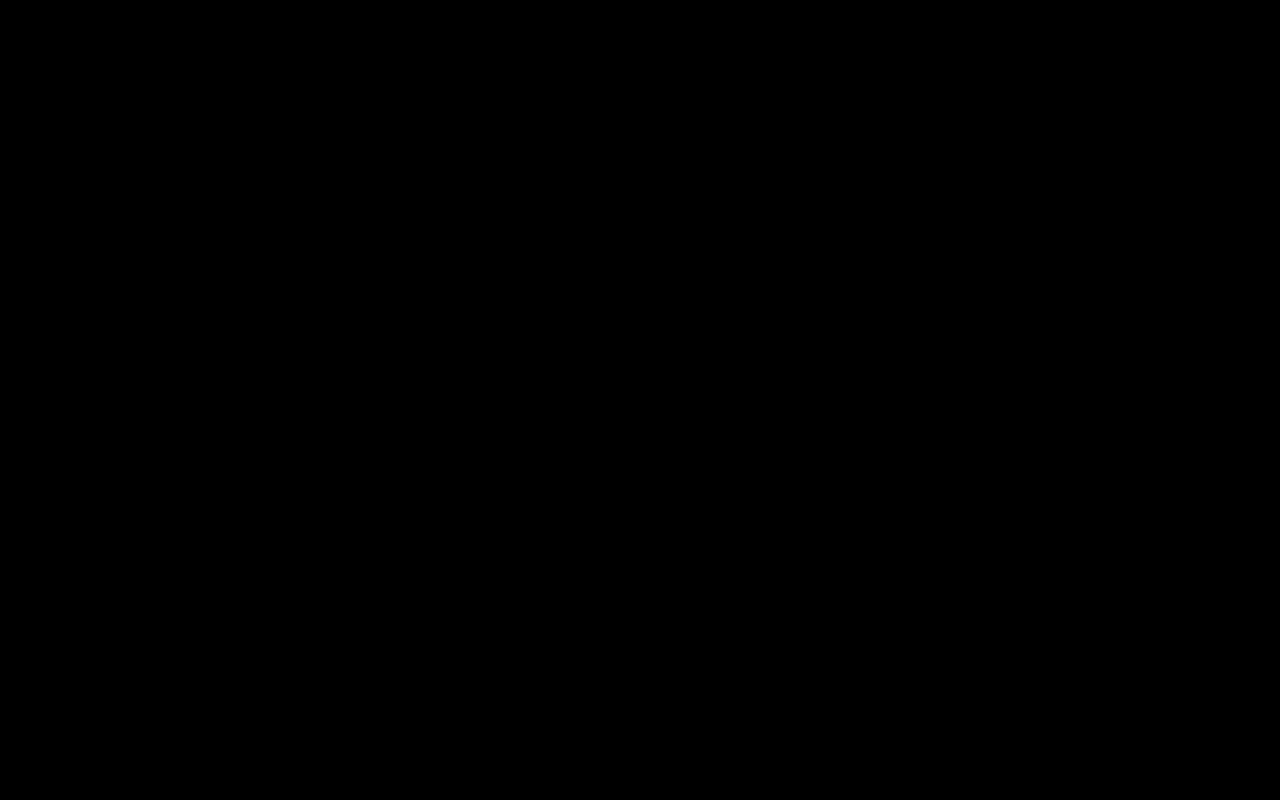
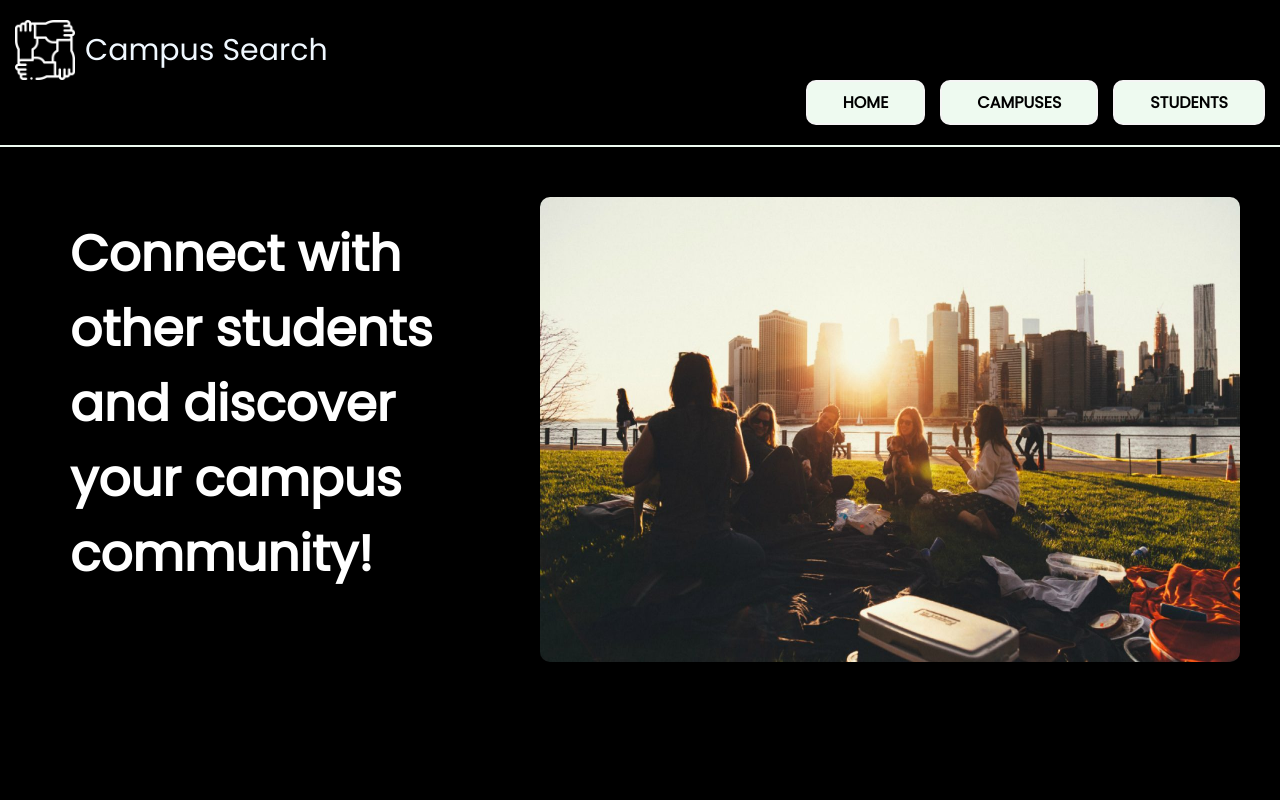
Before and after one commit to karechob/Frontend-CRUD-project, a React (Create React App) app in the folder crud-frontend/: page / in a window 1280 px wide. Before the commit this address had no page. Shown: the top 800 px of the page. Built offline with nearby package versions, Linux system fonts and the light colour scheme.

Commit message:
comment alerts toastify

```diff
--- a/crud-frontend/src/App/App.js
+++ b/crud-frontend/src/App/App.js
@@ -17,7 +17,7 @@ function App() {
         <Home />
       </div> */}
       <Routes>
-        <Route path='/home' element={<Home />} />
+        <Route path='/' element={<Home />} />
         <Route exact path='/students' element={<Students />} />
         <Route exact path='/campuses' element={<Campuses />} />
         <Route path="/campuses/:campusId" Component={SingleCampus} />
--- a/crud-frontend/src/components/Navigation.jsx
+++ b/crud-frontend/src/components/Navigation.jsx
@@ -14,7 +14,7 @@ function Navigation() {
         </ul>
         <ul className="btns-nav">
           <li>
-            <Link to="/home">HOME</Link>
+            <Link to="/">HOME</Link>
           </li>
           <li>
             <Link to="/campuses">CAMPUSES</Link>
--- a/crud-frontend/src/pages/AddStudent.jsx
+++ b/crud-frontend/src/pages/AddStudent.jsx
@@ -3,8 +3,8 @@ import { addStudentThunk } from "../redux/students/students.actions";
 import { useDispatch } from "react-redux";
 import { useNavigate } from "react-router-dom";
 import Navigation from "../components/Navigation";
-import { ToastContainer, toast } from 'react-toastify';
-import 'react-toastify/dist/ReactToastify.css';
+//import { ToastContainer, toast } from 'react-toastify';
+//import 'react-toastify/dist/ReactToastify.css';
 
 function AddStudent() {
   const dispatch = useDispatch();
@@ -24,7 +24,7 @@ function AddStudent() {
     console.log("this is student data")
     console.log(studentdata)
     navigate(`/student/${studentdata.id}`);
-    toast.success('Student added successfully');
+    //toast.success('Student added successfully');
   };
 
 
@@ -39,7 +39,7 @@ function AddStudent() {
   return (
     <div>
       <Navigation />
-      <ToastContainer />
+      {/* <ToastContainer /> */}
       <div className="form-style">
         <h1 className="campus-title">Add New Student</h1>
         <form onSubmit={handleSubmit} className='add-form-container'>
--- a/crud-frontend/src/pages/EditStudent.jsx
+++ b/crud-frontend/src/pages/EditStudent.jsx
@@ -3,8 +3,8 @@ import { useDispatch, useSelector } from 'react-redux';
 import { useParams, useNavigate } from 'react-router-dom';
 import { updateStudentThunk } from '../redux/students/students.actions';
 import { fetchAllCampusesThunk } from '../redux/campuses/campuses.actions';
-import { ToastContainer, toast } from 'react-toastify';
-import 'react-toastify/dist/ReactToastify.css';
+// import { ToastContainer, toast } from 'react-toastify';
+// import 'react-toastify/dist/ReactToastify.css';
 
 function EditStudent() {
   const { studentId } = useParams();
@@ -77,7 +77,7 @@ function EditStudent() {
       dispatch(updateStudentThunk(updatedStudent))
         .then(() => {
           navigate(`/student/${studentId}`);
-          toast.success('Student updated successfully');
+          // toast.success('Student updated successfully');
         })
         .catch((error) => {
           // Handle error, if any
@@ -93,7 +93,7 @@ function EditStudent() {
   return (
     <div>
       <h2>Edit Student</h2>
-      <ToastContainer />
+      {/* <ToastContainer /> */}
 
     <div className="form-wrapper">
       <h2 className="campus-title">Edit Student</h2>
--- a/crud-frontend/src/pages/SingleCampus.jsx
+++ b/crud-frontend/src/pages/SingleCampus.jsx
@@ -10,8 +10,8 @@ import {
 import { deleteStudentThunk } from "../redux/students/students.actions";
 import { useParams, useNavigate, Link } from "react-router-dom";
 import EditCampus from "./EditCampus";
-import { ToastContainer, toast } from 'react-toastify';
-import 'react-toastify/dist/ReactToastify.css';
+// import { ToastContainer, toast } from 'react-toastify';
+// import 'react-toastify/dist/ReactToastify.css';
 
 function SingleCampus() {
   const { campusId } = useParams();
@@ -36,7 +36,7 @@ function SingleCampus() {
   const handleRemoveCampus = () => {
     dispatch(deleteCampusThunk(campusId));
     navigate("/campuses");
-    toast.success('Campus removed successfully');
+    // toast.success('Campus removed successfully');
   };
 
   const handleDeleteStudent = (studentId) => {
@@ -49,7 +49,7 @@ function SingleCampus() {
       <Navigation />
       <h1 className="campus-title">Campus</h1>
 
-      <ToastContainer />
+      {/* <ToastContainer /> */}
       {singleCampus ? (
         <div>
           <h2 className="campus-title">{singleCampus.name}</h2>
--- a/crud-frontend/src/pages/SingleStudent.jsx
+++ b/crud-frontend/src/pages/SingleStudent.jsx
@@ -7,8 +7,8 @@ import {
 } from "../redux/students/students.actions";
 import { useParams, useNavigate, Link } from "react-router-dom";
 import EditStudent from "./EditStudent";
-import { ToastContainer, toast } from 'react-toastify';
-import 'react-toastify/dist/ReactToastify.css';
+// import { ToastContainer, toast } from 'react-toastify';
+// import 'react-toastify/dist/ReactToastify.css';
 import { deleteCampusThunk } from "../redux/campuses/campuses.actions";
 
 function SingleStudent() {
@@ -28,7 +28,7 @@ function SingleStudent() {
   const handleDeleteStudent = () => {
     dispatch(deleteStudentThunk(studentId));
     navigate("/students");
-    toast.success('Student deleted successfully');
+    // toast.success('Student deleted successfully');
   };
 
   const handleToggleEdit = () => {
@@ -50,7 +50,7 @@ function SingleStudent() {
       <Navigation />
       <h1 className="campus-title">Student</h1>
 
-      <ToastContainer />
+      {/* <ToastContainer /> */}
       {singleStudent ? (
         <div>
           <h2 className="campus-title">
```
